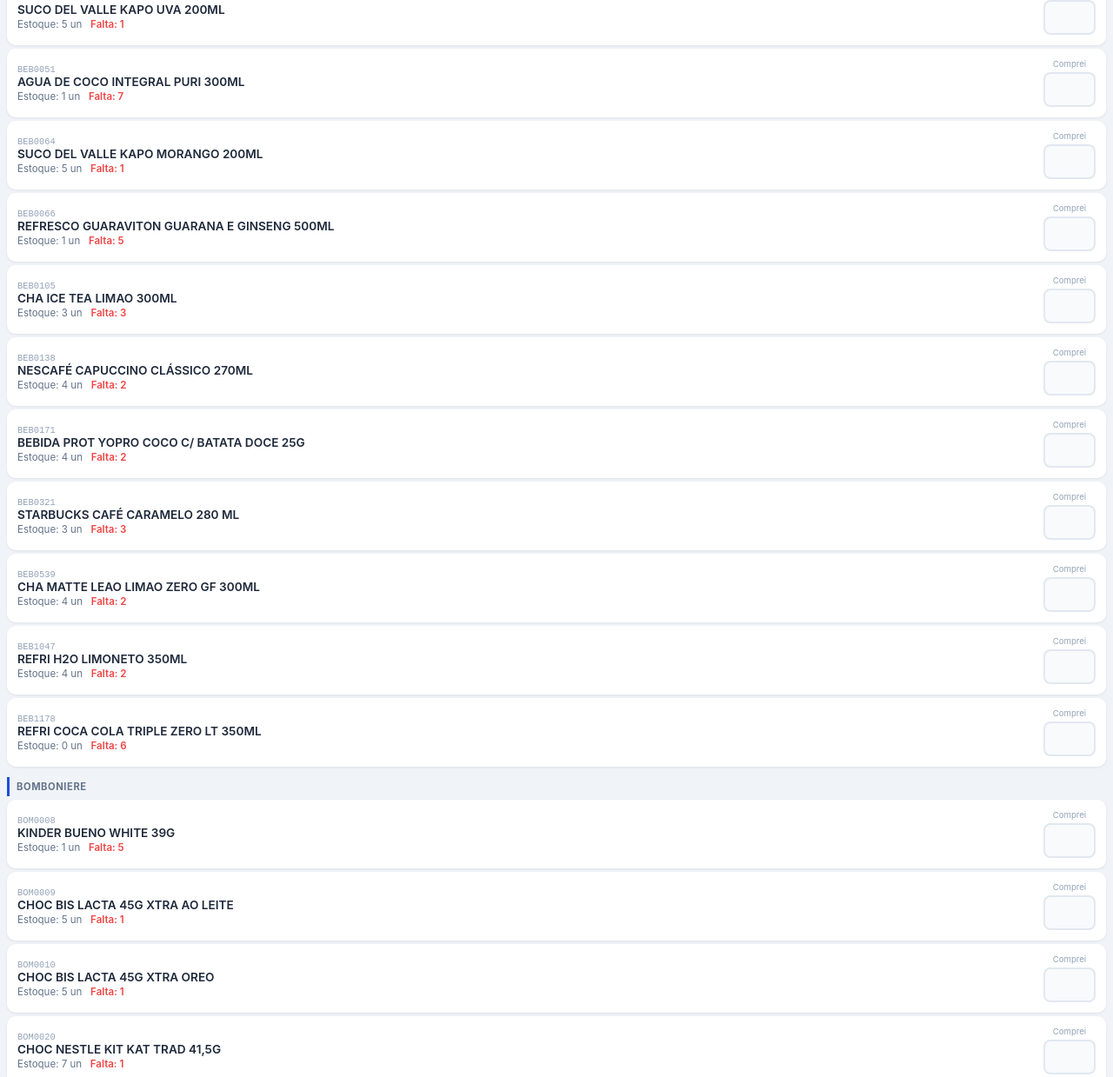
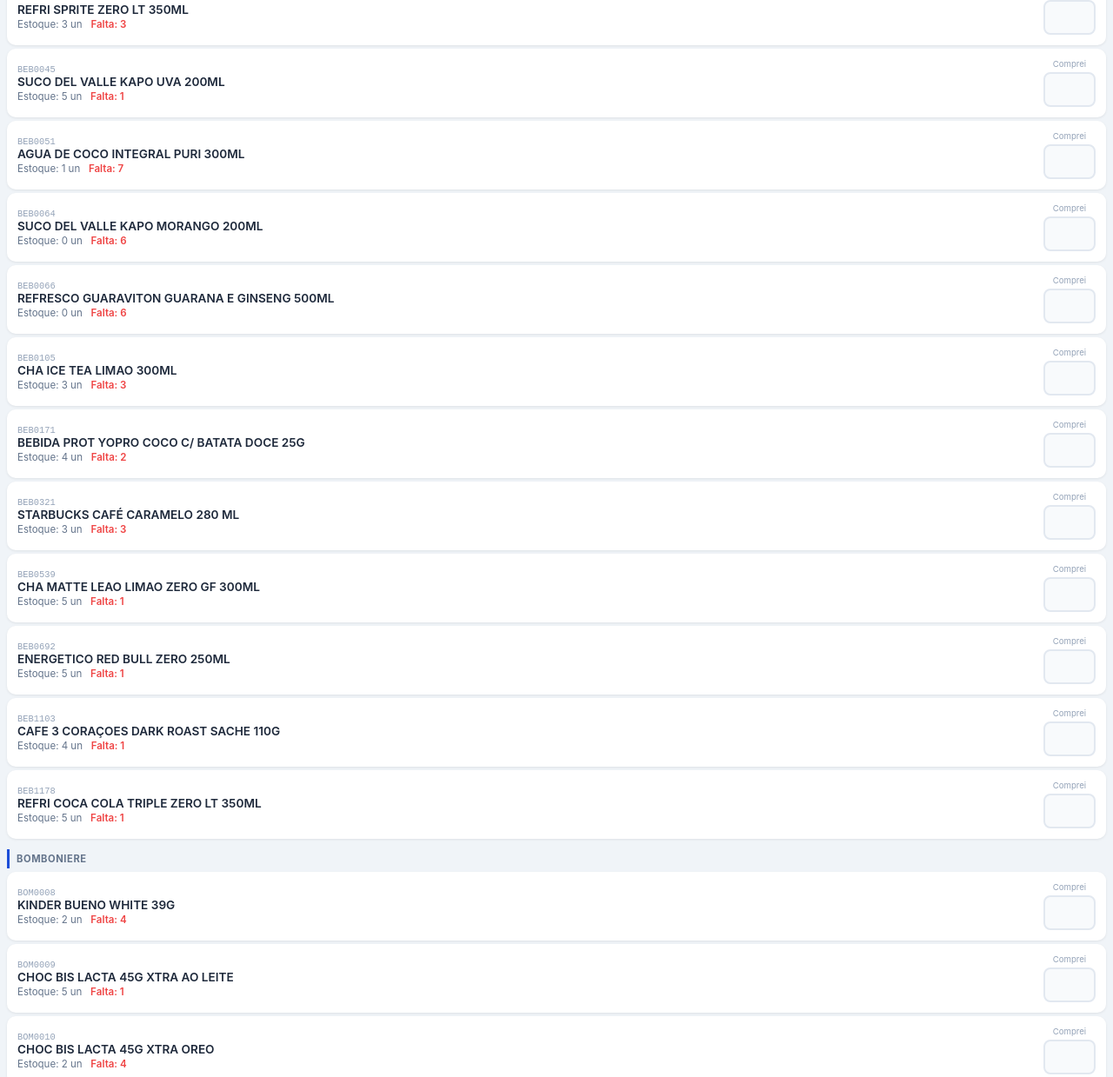
Before and after one commit to primeboxoperacoes/lista-compras-sig, a plain HTML site: page index.html in a window 1280 px wide. Shown: the part 1326-2565 px from the top of the page at 87% size. Drawn offline with Linux system fonts and the light colour scheme.

Commit message:
Atualiza lista de compras PDV SIG: 119 itens ativos com falta (VMpay inst. 157437, 15/11/2026)

```diff
--- a/index.html
+++ b/index.html
@@ -43,57 +43,66 @@ body{font-family:-apple-system,BlinkMacSystemFont,sans-serif;background:#f0f4f8;
 <div class="modal-bg" id="modal-att"><div class="modal-att"><h2>&#x21BB; Atualizar Lista de Compras</h2><p>Copie o prompt abaixo e cole na extensao do Claude.</p><div class="prompt-box">Atualize a lista de compras do PDV SIG de ponta a ponta, sem pausar para confirmacoes intermediarias. Acesse a instalacao 157437 no VMpay (recarregando a pagina antes de ler os dados), leia a tabela de canaletas, filtre os produtos com Estado Ativo e Faltam maior que zero, monte o array atualizado e edite o index.html no repositorio primeboxoperacoes/lista-compras-sig no GitHub, fazendo o commit direto na branch main com uma mensagem descritiva. Ao final, apenas informe o hash do commit e o total de itens atualizados - nao pare no meio pedindo aprovacao, pois a autorizacao para concluir o fluxo completo ja esta dada.</div><div class="att-btns"><button class="abtn abtn-f" onclick="fecharAtt()">Fechar</button><button class="abtn abtn-c" onclick="copiarPrompt()">Copiar Prompt</button></div><p class="ok-msg" id="ok-msg">Prompt copiado!</p></div></div>
 <script>
 var D=[
-["BEB0048","SUCO DEL VALLE UVA LT 290ML",3,3,"Bebidas"],
+["BEB0048","SUCO DEL VALLE UVA LT 290ML",5,1,"Bebidas"],
 ["BEB0115","SUCO DEL VALLE MARACUJÁ LT 290ML",2,1,"Bebidas"],
 ["BEB0006","REFRI COCA COLA ZERO 1,5L",2,1,"Bebidas"],
-["BEB0008","REFRI COCA COLA LT 350ML",10,2,"Bebidas"],
-["BEB0009","REFRI COCA COLA ZERO LT 350ML",7,11,"Bebidas"],
-["BEB0010","ENERGÉTICO MONSTER ULTRA 473ML",4,2,"Bebidas"],
+["BEB0008","REFRI COCA COLA LT 350ML",11,1,"Bebidas"],
+["BEB0009","REFRI COCA COLA ZERO LT 350ML",4,14,"Bebidas"],
+["BEB0010","ENERGÉTICO MONSTER ULTRA 473ML",1,5,"Bebidas"],
 ["BEB0012","ENERGETICO MONSTER ENERGY 473ML",2,4,"Bebidas"],
+["BEB0013","ENERGETICO RED BULL 250ML",4,2,"Bebidas"],
 ["BEB0016","REFRI FANTA UVA LT 350ML",-1,6,"Bebidas"],
-["BEB0018","REFRI GUARANA ANTARCTICA LT 350ML",4,2,"Bebidas"],
-["BEB0026","GATORADE MORANGO/MARACUJA 500ML",5,1,"Bebidas"],
-["BEB0028","AGUA MINERAL CRYSTAL C/GAS 500 ML",3,2,"Bebidas"],
-["BEB0034","BEBIDA TODDYNHO UHT CHOCOLATE 200ML",16,2,"Bebidas"],
+["BEB0018","REFRI GUARANA ANTARCTICA LT 350ML",5,1,"Bebidas"],
+["BEB0028","AGUA MINERAL CRYSTAL C/GAS 500 ML",2,3,"Bebidas"],
+["BEB0034","BEBIDA TODDYNHO UHT CHOCOLATE 200ML",15,3,"Bebidas"],
 ["BEB0038","BEBIDA PROT YOPRO CHOCOLATE 250ML",9,3,"Bebidas"],
-["BEB0039","BEBIDA YOPRO MORANGO 250ML",0,6,"Bebidas"],
+["BEB0039","BEBIDA YOPRO MORANGO 250ML",5,1,"Bebidas"],
+["BEB0041","REFRI SPRITE ZERO LT 350ML",3,3,"Bebidas"],
 ["BEB0045","SUCO DEL VALLE KAPO UVA 200ML",5,1,"Bebidas"],
 ["BEB0051","AGUA DE COCO INTEGRAL PURI 300ML",1,7,"Bebidas"],
-["BEB0064","SUCO DEL VALLE KAPO MORANGO 200ML",5,1,"Bebidas"],
-["BEB0066","REFRESCO GUARAVITON GUARANA E GINSENG 500ML",1,5,"Bebidas"],
+["BEB0064","SUCO DEL VALLE KAPO MORANGO 200ML",0,6,"Bebidas"],
+["BEB0066","REFRESCO GUARAVITON GUARANA E GINSENG 500ML",0,6,"Bebidas"],
 ["BEB0105","CHA ICE TEA LIMAO 300ML",3,3,"Bebidas"],
-["BEB0138","NESCAFÉ CAPUCCINO CLÁSSICO 270ML",4,2,"Bebidas"],
 ["BEB0171","BEBIDA PROT YOPRO COCO C/ BATATA DOCE 25G",4,2,"Bebidas"],
 ["BEB0321","STARBUCKS CAFÉ CARAMELO 280 ML",3,3,"Bebidas"],
-["BEB0539","CHA MATTE LEAO LIMAO ZERO GF 300ML",4,2,"Bebidas"],
-["BOM0008","KINDER BUENO WHITE 39G",1,5,"Bomboniere"],
+["BEB0539","CHA MATTE LEAO LIMAO ZERO GF 300ML",5,1,"Bebidas"],
+["BEB0692","ENERGETICO RED BULL ZERO 250ML",5,1,"Bebidas"],
+["BEB1103","CAFE 3 CORAÇOES DARK ROAST SACHE 110G",4,1,"Bebidas"],
+["BOM0008","KINDER BUENO WHITE 39G",2,4,"Bomboniere"],
 ["BOM0009","CHOC BIS LACTA 45G XTRA AO LEITE",5,1,"Bomboniere"],
-["BOM0010","CHOC BIS LACTA 45G XTRA OREO",5,1,"Bomboniere"],
+["BOM0010","CHOC BIS LACTA 45G XTRA OREO",2,4,"Bomboniere"],
 ["BOM0020","CHOC NESTLE KIT KAT TRAD 41,5G",7,1,"Bomboniere"],
-["BOM0024","CHICLETE TRIDENT MELANCIA 8G",5,5,"Bomboniere"],
-["BOM0026","BALA HALLS EXTRA FORTE 27,5G",6,2,"Bomboniere"],
-["BOM0031","CHICLETE TRIDENT HORTELÂ 8G",9,1,"Bomboniere"],
-["BOM0032","PAÇOCA SANTA HELENA ROLHA 15G",23,9,"Bomboniere"],
-["BOM0035","CHOC TWIX AO LEITE ORIGINAL 40G",1,5,"Bomboniere"],
-["BOM0040","CHOC LACTA LAKA BRANCO 80G",2,2,"Bomboniere"],
-["BOM0050","BARRA DE CEREAL NUTRY AVELÃ C/ CHOCOLATE 22G",1,7,"Bomboniere"],
-["BOM0053","CHOC TALENTO CASTANHAS DO PARA 25G",2,13,"Bomboniere"],
+["BOM0024","CHICLETE TRIDENT MELANCIA 8G",6,4,"Bomboniere"],
+["BOM0026","BALA HALLS EXTRA FORTE 27,5G",3,5,"Bomboniere"],
+["BOM0028","BALA HALLS MELANCIA 28G",7,1,"Bomboniere"],
+["BOM0031","CHICLETE TRIDENT HORTELÂ 8G",7,3,"Bomboniere"],
+["BOM0032","PAÇOCA SANTA HELENA ROLHA 15G",20,12,"Bomboniere"],
+["BOM0035","CHOC TWIX AO LEITE ORIGINAL 40G",0,6,"Bomboniere"],
+["BOM0040","CHOC LACTA LAKA BRANCO 80G",0,4,"Bomboniere"],
+["BOM0049","BARRA DE CEREAL NUTRY BANANA C/ MEL 22G",7,1,"Bomboniere"],
+["BOM0050","BARRA DE CEREAL NUTRY AVELÃ C/ CHOCOLATE 22G",3,5,"Bomboniere"],
+["BOM0053","CHOC TALENTO CASTANHAS DO PARA 25G",14,1,"Bomboniere"],
+["BOM0063","BALA FINI TUBES AZEDINHOS 15G",4,2,"Bomboniere"],
+["BOM0064","CHOC LACTA DIAMANTE NEGRO 80G",3,1,"Bomboniere"],
 ["BOM0066","CHOC NESTLE PRESTÍGIO 33G",3,5,"Bomboniere"],
-["BOM0068","BOMBOM SONHO DE VALSA 20g",11,1,"Bomboniere"],
-["BOM0077","CHOC KINDER BUENO WAFER 43G 2UN",5,1,"Bomboniere"],
-["BOM0086","BALA MENTOS MINT 37,5G",6,2,"Bomboniere"],
-["BOM0087","BALA MENTOS FRUIT 37,5G",3,5,"Bomboniere"],
-["BOM0169","BOMBOM LACTA OURO BRANCO UN",5,7,"Bomboniere"],
-["BOM0173","PASTILHA TIC TAC MENTA 14,5G",1,5,"Bomboniere"],
-["BOM0462","CHOC TALENTO BRANCO CEREAIS E PASSAS 25G",-1,15,"Bomboniere"],
+["BOM0068","BOMBOM SONHO DE VALSA 20g",7,5,"Bomboniere"],
+["BOM0077","CHOC KINDER BUENO WAFER 43G 2UN",3,3,"Bomboniere"],
+["BOM0087","BALA MENTOS FRUIT 37,5G",5,3,"Bomboniere"],
+["BOM1302","CONFEITO M&M CHOCOLATE AO LEITE 40G",7,1,"Bomboniere"],
+["BOM0169","BOMBOM LACTA OURO BRANCO UN",2,10,"Bomboniere"],
+["BOM0173","PASTILHA TIC TAC MENTA 14,5G",2,4,"Bomboniere"],
+["BOM0362","BALA FINI GELATINA MINHOCA AZEDINHAS 80G",3,1,"Bomboniere"],
+["BOM0462","CHOC TALENTO BRANCO CEREAIS E PASSAS 25G",13,2,"Bomboniere"],
 ["BOM0665","CHOC LACTA WAFER BIS TRAD 100,8G",2,2,"Bomboniere"],
-["BOM0887","BARRA DE NUTS CACAU NUTRY 25G",0,8,"Bomboniere"],
-["BOM0942","BANANADA AYE TRAD ZERO 25G",2,4,"Bomboniere"],
-["BOM0943","BANANADA AYE C/UVA PASSA ZERO 25G",1,5,"Bomboniere"],
-["BOM0986","BALA FINI TUBES MORANGO 80G",3,1,"Bomboniere"],
-["BOM1047","CHOC BATON AO LEITE 16G",0,10,"Bomboniere"],
+["BOM0757","CHOC TALENTO MEIO AMARGO C/AMENDOAS 25g",12,3,"Bomboniere"],
+["BOM0887","BARRA DE NUTS CACAU NUTRY 25G",-1,8,"Bomboniere"],
+["BOM0942","BANANADA AYE TRAD ZERO 25G",3,3,"Bomboniere"],
+["BOM0943","BANANADA AYE C/UVA PASSA ZERO 25G",2,4,"Bomboniere"],
+["BOM1047","CHOC BATON AO LEITE 16G",4,6,"Bomboniere"],
+["BOM1272","BARRA BOLD COOKIES & CREAM 40g",5,1,"Bomboniere"],
 ["BOM1343","BARRA BOLD BOMBOM CROCANTE 40g",4,2,"Bomboniere"],
-["BOM2058","CHOC SNICKERS ORIGINAL 40GR",4,2,"Bomboniere"],
+["BOM1426","CONFEITO M&M AMENDOIM 40G",6,2,"Bomboniere"],
+["BOM2058","CHOC SNICKERS ORIGINAL 40GR",1,5,"Bomboniere"],
 ["CON0022","MINI LASANHA SADIA BOLONHESA 350G",2,1,"Congelados"],
 ["CON0110","FETTUCCINE PERDIGAO C/MOLHO BRANCO, PEITO DE PERU 300G",0,2,"Congelados"],
 ["CON0174","FETTUCCINE AO MOLHO BOLONHESA PERDIGÃO MEU MENU 350G",1,1,"Congelados"],
@@ -105,58 +114,54 @@ var D=[
 ["CON0328","MINUTO X DUPLO BURGUER 185G",3,2,"Congelados"],
 ["CON0330","MINUTO X BACON 130G",4,1,"Congelados"],
 ["CON0331","MINUTO X BURGER 125G",2,3,"Congelados"],
-["CON0332","MINUTO X DUPLO BACON 185G",3,2,"Congelados"],
+["CON0332","MINUTO X DUPLO BACON 185G",2,3,"Congelados"],
 ["CON0346","MINUTO X REQUEIJÃO 140G",0,5,"Congelados"],
 ["CON0457","NHOQUE SADIA MOLHO BOLONHESA 300G",0,2,"Congelados"],
 ["CON0790","SALGADO DELLI MAIS RISOLE 400G",1,4,"Congelados"],
 ["CON0868","PAO DE QUEIJO DELLIMAIS TRAD 250G",0,5,"Congelados"],
-["CON0872","MARMITA CREUZA FEIJOADA C/ARROZ E COUVE 330G",2,3,"Congelados"],
-["CON0873","MARMITA CREUZA STROGONOFF DE FRANGO C/ARROZ 330G",0,5,"Congelados"],
-["CON0875","MARMITA CREUZA PANQUECA DE CARNE 330G",1,4,"Congelados"],
+["CON0872","MARMITA CREUZA FEIJOADA C/ARROZ E COUVE 330G",1,4,"Congelados"],
+["CON0873","MARMITA CREUZA STROGONOFF DE FRANGO C/ARROZ 330G",-1,5,"Congelados"],
+["CON0875","MARMITA CREUZA PANQUECA DE CARNE 330G",0,5,"Congelados"],
 ["CON0878","MARMITA CREUZA NHOQUE A BOLONHESA 340G",1,4,"Congelados"],
 ["CON0882","MARMITA CREUZA CALDO VERDE 500G",3,2,"Congelados"],
 ["CON0989","FETTUCCINE MEU MENU BOLONHESA C/ QUEIJO PARMESAO 300G",-2,2,"Congelados"],
 ["CON1199","MINUTO X BURGUER MAIONESE CASEIRA 145G",3,2,"Congelados"],
-["MER0491","CAPPUCCINO SOLUVEL 3 CORAÇOES CLASSIC SC 20G",5,3,"Mercearia"],
-["MER0496","PIPOCA YOKI MANTEIGA 50G",9,1,"Mercearia"],
-["MER0599","PIPOCA MICROONDAS YOKI NATURAL COM SAL 50G",9,1,"Mercearia"],
+["MER0491","CAPPUCCINO SOLUVEL 3 CORAÇOES CLASSIC SC 20G",7,1,"Mercearia"],
+["MER0496","PIPOCA YOKI MANTEIGA 50G",8,2,"Mercearia"],
+["MER0599","PIPOCA MICROONDAS YOKI NATURAL COM SAL 50G",7,3,"Mercearia"],
 ["MER1943","CAFE 3 CORAÇOES C/LEITE SOLUVEL 20G",4,1,"Mercearia"],
 ["MRC0001","ALMONDEGAS, ARROZ INT E LEGUMES 350G",4,1,"Refeicoes"],
 ["MRC0002","ESCONDIDINHO BATATA DOCE C/CARNE 350G",3,2,"Refeicoes"],
-["MRC0011","LASANHA INTEGRAL A BOLONHESA 350G",4,1,"Refeicoes"],
+["MRC0004","FILE FRANGO ESPINAFRE, ARROZ INT E LEGUMES 350G",4,1,"Refeicoes"],
+["MRC0011","LASANHA INTEGRAL A BOLONHESA 350G",2,3,"Refeicoes"],
 ["MRC0013","CALDO DE FEIJAO 400G",4,1,"Refeicoes"],
 ["MRC0019","FRANGO PARMEGIANA C/ARROZ E MIX DE LEGUMES 350G",2,3,"Refeicoes"],
 ["PAD0003","BOLO PANCO LARANJA 300GR",2,1,"Padaria"],
 ["PAD0030","BOLO ANA MARIA BAUNILHA 70GR",2,4,"Padaria"],
-["PAD0262","BOLO ANA MARIA CHOCO 70GR",0,6,"Padaria"],
+["PAD0262","BOLO ANA MARIA CHOCO 70GR",5,1,"Padaria"],
 ["REF0256","PUDIM DO RIO TRAD 150G",0,6,"Refrigerados"],
 ["SNK0022","BISC OREO ORIGINAL ORIGINAL 90G",1,3,"Snacks"],
-["SNK0025","BISC PIRAQUE C/LIMAO 160G",3,1,"Snacks"],
-["SNK0026","BISC PIRAQUE ROLADINHO GOIABA 75G",7,1,"Snacks"],
-["SNK0027","BISC PIRAQUE MAIZENA TRAD 175G",5,1,"Snacks"],
-["SNK0031","PIPOCA DO JOHNNY CARAMELO E FLOR DE SAL 75G",6,4,"Snacks"],
-["SNK0032","PIPOCA DO JOHNNY PARMESAO E TOQUE DE AZEITE TRUFADO 40G",4,1,"Snacks"],
-["SNK0042","BISC PIRAQUE WAFER MORANGO 100G",3,1,"Snacks"],
+["SNK0025","BISC PIRAQUE C/LIMAO 160G",1,3,"Snacks"],
+["SNK0026","BISC PIRAQUE ROLADINHO GOIABA 75G",4,4,"Snacks"],
+["SNK0027","BISC PIRAQUE MAIZENA TRAD 175G",4,2,"Snacks"],
+["SNK0031","PIPOCA DO JOHNNY CARAMELO E FLOR DE SAL 75G",0,10,"Snacks"],
+["SNK0039","BISC PIRAQUE WAFER CHOCOLATE 100G",3,1,"Snacks"],
 ["SNK0048","BISC TORCIDA BACON 60G",0,5,"Snacks"],
-["SNK0049","BISC TORCIDA CEBOLA 60G",4,1,"Snacks"],
-["SNK0050","BISC TORCIDA QUEIJO 60G",4,1,"Snacks"],
-["SNK0073","BISC LACTA CHOCOLICIA 132G",3,1,"Snacks"],
+["SNK0049","BISC TORCIDA CEBOLA 60G",3,2,"Snacks"],
+["SNK0050","BISC TORCIDA QUEIJO 60G",1,4,"Snacks"],
+["SNK0073","BISC LACTA CHOCOLICIA 132G",2,2,"Snacks"],
 ["SNK0098","BISC GLOBO SALG POLVILHO 30G",6,4,"Snacks"],
 ["SNK0199","BISC ELMA CHIPS OVINHOS DE AMENDOIM 145G",1,3,"Snacks"],
 ["SNK0232","BATATA LAYS SOUR CREAM 115G",2,2,"Snacks"],
 ["SNK0233","BATATA LAYS CLASSICA 115G",3,1,"Snacks"],
-["SNK0249","BISC PIRAQUE LEITE MALTADO 132G",3,1,"Snacks"],
 ["SNK0288","BISC GLOBO DOCE POLVILHO 30G",-1,6,"Snacks"],
-["SNK0317","BISC CLUB SOCIAL ORIGINAL 24G",4,2,"Snacks"],
-["SNK0717","AMENDOIM ELMA CHIPS JAPONES 145G",5,1,"Snacks"],
-["BOM0022","NUTELLA FERRERO B-READY",2,8,"Bomboniere"],
+["SNK0317","BISC CLUB SOCIAL ORIGINAL 24G",2,4,"Snacks"],
+["SNK0717","AMENDOIM ELMA CHIPS JAPONES 145G",1,5,"Snacks"],
 ["SNK1404","MIX DE CASTANHAS E UVA PASSA AMIGOS DO BEM 50G",0,6,"Snacks"],
-["SNK1492","SNACK IRREAL SNACKS WHITE CHEDDAR 40G",4,1,"Snacks"],
-["BEB1047","REFRI H2O LIMONETO 350ML",4,2,"Bebidas"],
-["BEB1178","REFRI COCA COLA TRIPLE ZERO LT 350ML",0,6,"Bebidas"],
+["BEB1178","REFRI COCA COLA TRIPLE ZERO LT 350ML",5,1,"Bebidas"],
 ["SNK0208","BISC CHEETOS ASSADO LUA 34G",2,1,"Snacks"],
-["SNK0761","BISC FANDANGOS PRESUNTO 35G",1,2,"Snacks"],
-["SNK0830","MIX DE NUTS CAJUMIL 40G",3,2,"Snacks"]
+["SNK0761","BISC FANDANGOS PRESUNTO 35G",0,3,"Snacks"],
+["SNK0830","MIX DE NUTS CAJUMIL 40G",1,4,"Snacks"]
 ];
 var qtds={};
 function urg(n){return n.toUpperCase().normalize("NFD").replace(/[\u0300-\u036f]/g,"");}
```
